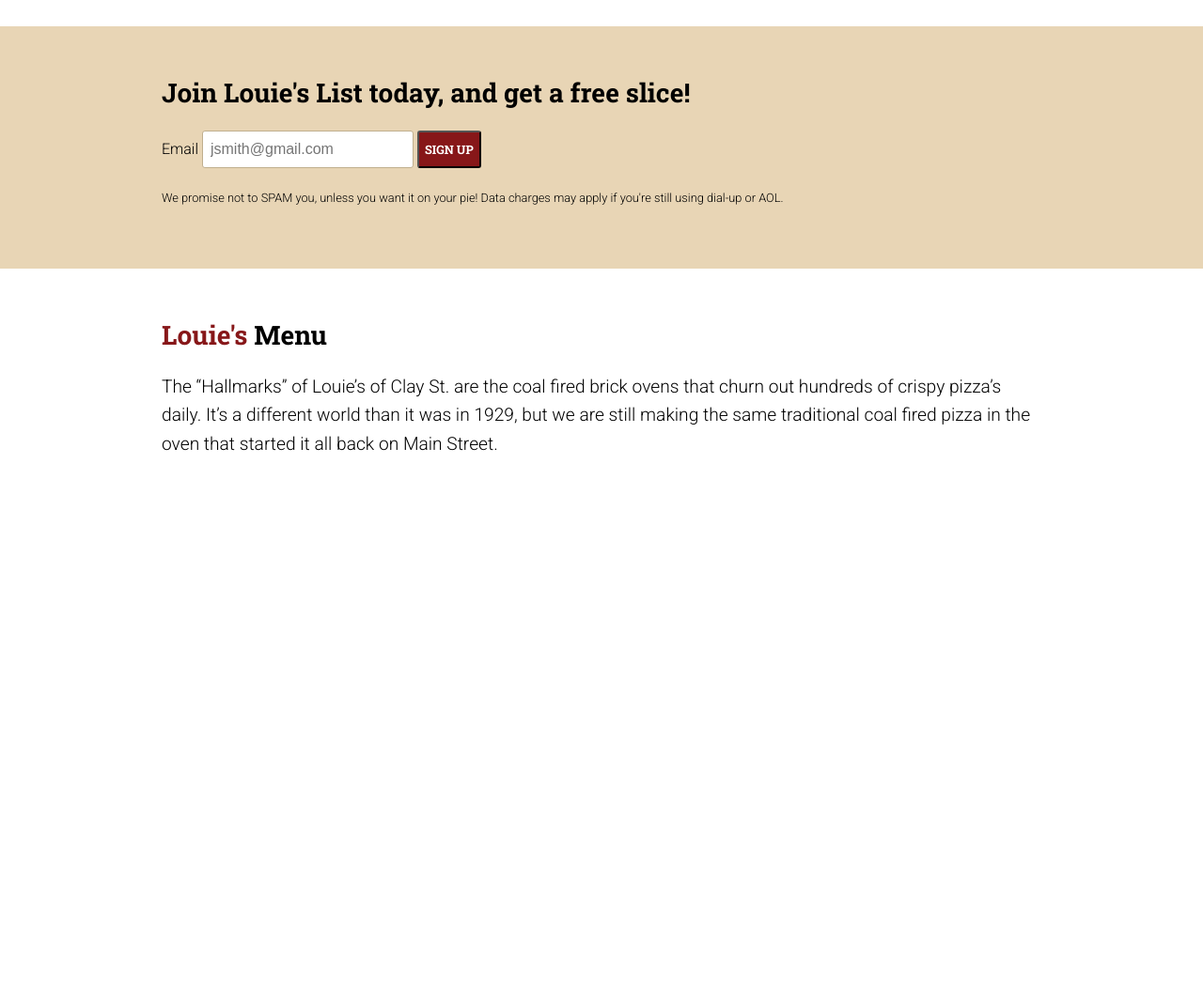
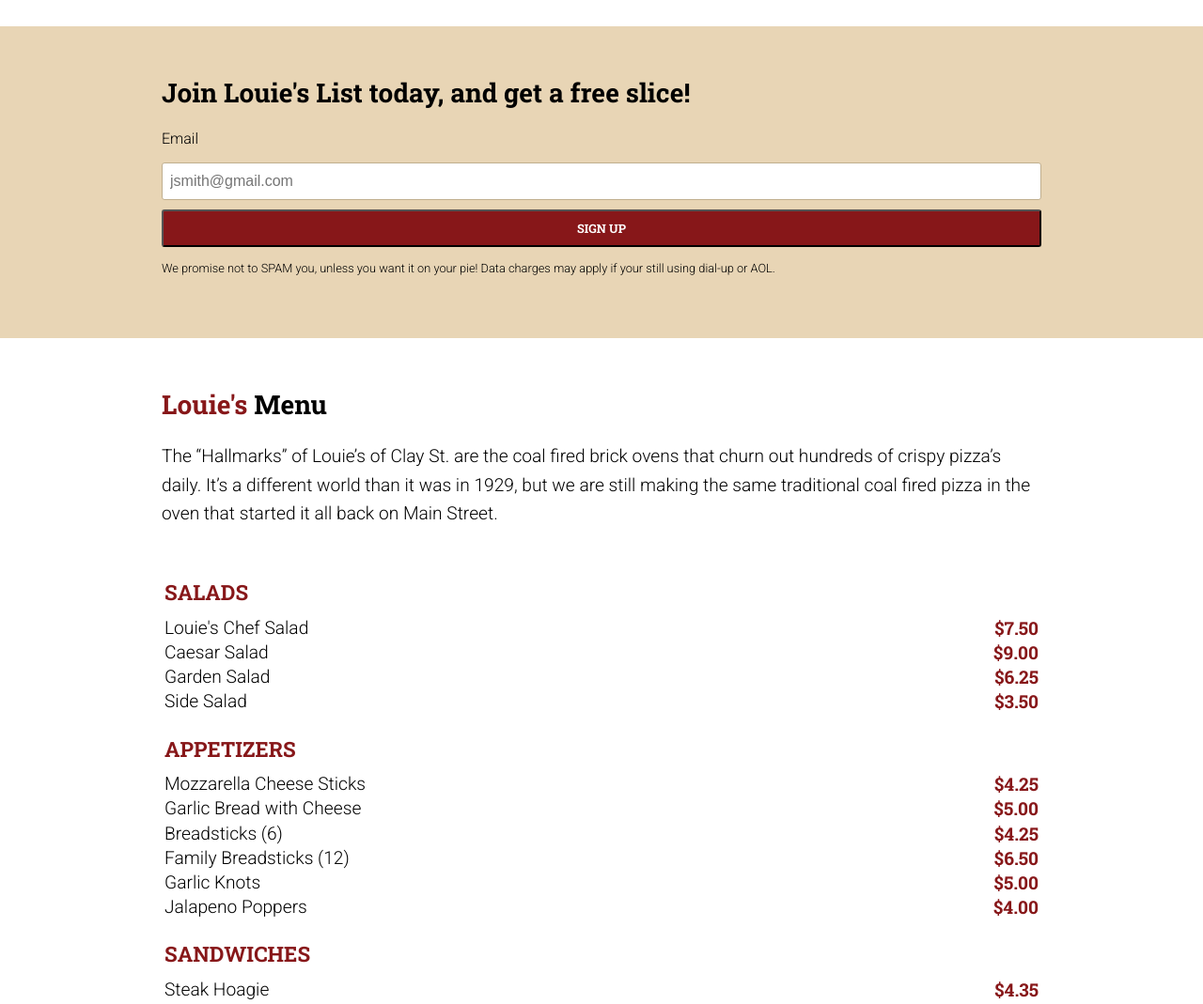
Before and after one commit to djbundrent/may2017-fewd, a plain HTML site: page index.html in a window 1280 px wide. Shown: the part 1080-2149 px from the top of the page at 94% size. Before the commit the page ends 1633 px from the top, so only its background shows below. Drawn offline with nearby package versions, Linux system fonts and the light colour scheme.

Commit message:
Added food menu, e-mail validation using jQuery and styling using CSS

```diff
--- a/css/site.css
+++ b/css/site.css
@@ -96,8 +96,35 @@ h2 {
   color: #871719;
 }
 
+/* ** MENU STYLING ** */
+h4 {
+    font-size: 1.4rem;
+    line-height: 1;
+    text-transform: uppercase;
+    font-family: 'Roboto Slab', serif;
+    font-weight: 700;
+    margin: 1em 0 .5em 0;
+}
+
+#foodmenu .menu {
+  width: 100%;
+  font-size: 1.2rem;
+}
+
+.menu-head {
+  text-align: left;
+}
+
+.menu-price {
+    color: #871719;
+    font-family: 'Roboto Slab', serif;
+    text-transform: uppercase;
+    font-weight: 700;
+    text-align: right;
+}
+
 /* ** NEWSLETTER STYLING ** */
-.nwsltr-label {
+/*.nwsltr-label {
   margin: 0 0 16px 0;
 }
 
@@ -131,4 +158,57 @@ h2 {
 
 .small-txt {
   font-size: .8rem;
+}*/
+
+/****** Newsletter ******/
+
+.nwsltr-label {
+    display: block;
+    margin: 0 0 16px 0;
 }
+
+.nwsltr-input {
+    display: block;
+    width: 100%;
+    border: 1px solid #c0af8e;
+    border-radius: 3px;
+    height: 40px;
+    padding: 8px;
+    margin: 0 0 10px 0;
+    font-size: 1rem;
+}
+
+.nwsltr-btn {
+    display: block;
+    width: 100%;
+    background-color: #871719;
+    border-radius: 3px;
+    color: #FFFFFF;
+    font-family: 'Roboto Slab', serif;
+    font-size: .8rem;
+    text-transform: uppercase;
+    font-weight: bold;
+    height: 40px;
+}
+
+.nwsltr-btn:disabled {
+  opacity: .5;
+}
+
+.nwsltr-btn:hover {
+  background-color: #800080;
+}
+
+.nwsltr {
+  background-color: #E8D5B5;
+}
+
+.small-txt, .validation-message {
+  font-size: .8rem;
+}
+
+.validation-message {
+  color: #ff0000;
+  display: none;
+  margin: .5rem 0;
+}
--- a/index.html
+++ b/index.html
@@ -1,5 +1,6 @@
 <!DOCTYPE html>
 <html>
+
 <head>
     <meta charset="UTF-8">
     <title>Louie's Pizza off Clay St. in NuLu</title>
@@ -29,7 +30,9 @@
             </nav>
             <div class="hero-block">
                 <h1>World's Favorite Pizza!</h1>
-              <p>Located on Clay Street, in NuLu, Louie’s Pizza is part of one of Louisville’s most lively neighborhoods. In close proximity to Downtown and near Washington Park, our NuLu pizzeria has a cool atmosphere suited for anyone looking to find a spot to hang out.</p>
+                <p>Located on Clay Street, in NuLu, Louie’s Pizza is part of one of Louisville’s most lively neighborhoods.
+                    In close proximity to Downtown and near Washington Park, our NuLu pizzeria has a cool atmosphere suited
+                    for anyone looking to find a spot to hang out.</p>
                 <a href="#" class="hero-button">View Menu</a>
             </div>
         </div>
@@ -41,25 +44,32 @@
     <section>
         <div class="wrap">
             <h2>Welcome to <span class="red">Louie's</span></h2>
-        <p>Enjoy the old-school ambiance, original wooden booths sentimentally etched by our loyal customers, the black and white art deco floors worn by time, turn of the century tin ceilings and faded murals tell tale of a bygone era. Sit back, relax, enjoy the smell of simmering tomatoes and hot pizza, feel the warmth and camaraderie, hear the laughter and conversation of happy diners and you feel like you are home again, somewhere familliar, comfortable, affordable, family centered and “ORIGINAL”.</p>
+            <p>Enjoy the old-school ambiance, original wooden booths sentimentally etched by our loyal customers, the black
+                and white art deco floors worn by time, turn of the century tin ceilings and faded murals tell tale of a
+                bygone era. Sit back, relax, enjoy the smell of simmering tomatoes and hot pizza, feel the warmth and camaraderie,
+                hear the laughter and conversation of happy diners and you feel like you are home again, somewhere familliar,
+                comfortable, affordable, family centered and “ORIGINAL”.</p>
         </div>
     </section>
 
     <!-- /Welcome -->
 
     <!-- Mail List -->
-    <section class="nwsltr">
+    <section id="nwsltr" class="nwsltr">
         <div class="wrap">
             <h2>Join Louie's List today, and get a free slice!</h2>
-        <form class="" action="/#my-handling-form-page" method="post">
-          <label class="nwsltr-label" for="email-field">Email</label>
-          <input class="nwsltr-input" id="email-field" type="email" placeholder="jsmith@gmail.com" />
-          <button class="nwsltr-btn" type="submit" name="nwsltr-btn">Sign Up</button>
+
+            <form action="/#my-handling-form-page" method="post">
+                <label class="nwsltr-label">Email</label>
+                <input class="nwsltr-input" type="email" placeholder="jsmith@gmail.com" id="email-field">
+                <p class="validation-message" id="email-validation-message">Must be a valid email address.</p>
+                <button class="nwsltr-btn" id="email-submit" type="submit">Sign Up</button>
             </form>
-        <p class="small-txt">We promise not to SPAM you, unless you want it on your pie! Data charges may apply if you're still using dial-up or AOL.</p>
+
+            <p class="small-txt">We promise not to SPAM you, unless you want it on your pie! Data charges may apply if your still using dial-up
+                or AOL.</p>
         </div>
     </section>
-
     <!-- /Mail List -->
 
     <!-- History -->
@@ -70,13 +80,14 @@
     <section>
         <div class="wrap">
             <h2><span class="red">Louie's</span> Menu</h2>
-            <p>The “Hallmarks” of Louie’s of Clay St. are the coal fired brick ovens that churn out hundreds of crispy pizza’s daily. It’s a different world than it was in 1929, but we are still making the same traditional coal fired pizza in the oven that started it all back on Main Street.</p>
-                <table id="menu">
+            <p>The “Hallmarks” of Louie’s of Clay St. are the coal fired brick ovens that churn out hundreds of crispy pizza’s
+                daily. It’s a different world than it was in 1929, but we are still making the same traditional coal fired
+                pizza in the oven that started it all back on Main Street.</p>
+            <div id="foodmenu">
 
-                </table>
+            </div>
         </div>
     </section>
-
     <!-- /Food Menu -->
 
     <!-- Map -->
@@ -89,9 +100,14 @@
 
 
     <!-- Insert JavaScript Here -->
+    <script src="https://code.jquery.com/jquery-3.2.1.min.js" integrity="sha256-hwg4gsxgFZhOsEEamdOYGBf13FyQuiTwlAQgxVSNgt4="
+        crossorigin="anonymous">
+    </script>
+
     <script src="js/app.js">
 
     </script>
 
 </body>
+
 </html>
--- a/js/app.js
+++ b/js/app.js
@@ -25,6 +25,7 @@
 // var object = {
 // };
 
+//Declaring menu object
 var menu = {
   "Food": [
     {
@@ -226,6 +227,56 @@ var menu = {
       ]
     }
   ]
-};
+}
 
-var table;
+//Assigning the foodmenu element to a variable for later use.
+var menuElement = document.getElementById("foodmenu");
+
+//Looping through each category inside the Food array.
+menu.Food.forEach(function(category) {
+    var table =
+        `<table class="menu">
+            <thead>
+                <tr>
+                    <th colspan="2">
+                        <h4 class="menu-head red">${category.name}</h4>
+                    </th>
+                </tr>
+            </thead>
+            <tbody>`;
+
+    //Looping through each item of the current category.
+    category.items.forEach(function(item) {
+        table +=
+            `<tr>
+                <td>${item.name}</td>
+                <td class="menu-price text-right">$${item.price.toFixed(2)}</td>
+             </tr>`;
+    });
+
+    table += '</tbody></table>'
+
+    menuElement.innerHTML += table;
+});
+
+
+$('#email-field').keyup(function(){
+  if(this.value !== '' && !isValidEmailAddress(this.value)) {
+    $('#email-validation-message').show();
+    $('#email-submit').prop('disabled', true);
+  } else {
+    $('#email-validation-message').hide();
+    $('#email-submit').prop('disabled', false);
+  }
+});
+
+$('#email-submit').click(function(e){
+  e.preventDefault();
+  alert('Server unavaliable, try again later!');
+});
+
+//Checks if email address is valid.
+function isValidEmailAddress(emailAddress) {
+  var pattern = /^([a-z\d!#$%&'*+\-\/=?^_`{|}~\u00A0-\uD7FF\uF900-\uFDCF\uFDF0-\uFFEF]+(\.[a-z\d!#$%&'*+\-\/=?^_`{|}~\u00A0-\uD7FF\uF900-\uFDCF\uFDF0-\uFFEF]+)*|"((([ \t]*\r\n)?[ \t]+)?([\x01-\x08\x0b\x0c\x0e-\x1f\x7f\x21\x23-\x5b\x5d-\x7e\u00A0-\uD7FF\uF900-\uFDCF\uFDF0-\uFFEF]|\\[\x01-\x09\x0b\x0c\x0d-\x7f\u00A0-\uD7FF\uF900-\uFDCF\uFDF0-\uFFEF]))*(([ \t]*\r\n)?[ \t]+)?")@(([a-z\d\u00A0-\uD7FF\uF900-\uFDCF\uFDF0-\uFFEF]|[a-z\d\u00A0-\uD7FF\uF900-\uFDCF\uFDF0-\uFFEF][a-z\d\-._~\u00A0-\uD7FF\uF900-\uFDCF\uFDF0-\uFFEF]*[a-z\d\u00A0-\uD7FF\uF900-\uFDCF\uFDF0-\uFFEF])\.)+([a-z\u00A0-\uD7FF\uF900-\uFDCF\uFDF0-\uFFEF]|[a-z\u00A0-\uD7FF\uF900-\uFDCF\uFDF0-\uFFEF][a-z\d\-._~\u00A0-\uD7FF\uF900-\uFDCF\uFDF0-\uFFEF]*[a-z\u00A0-\uD7FF\uF900-\uFDCF\uFDF0-\uFFEF])\.?$/i;
+  return pattern.test(emailAddress);
+}
```
Lines whose indentation alone changed are shown as unchanged.
